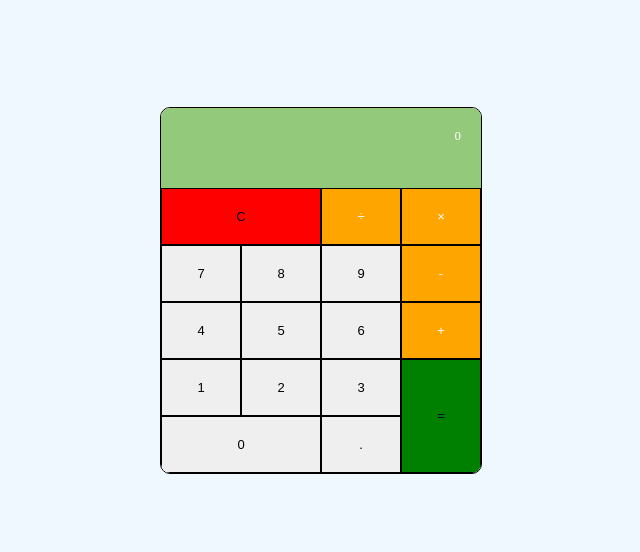
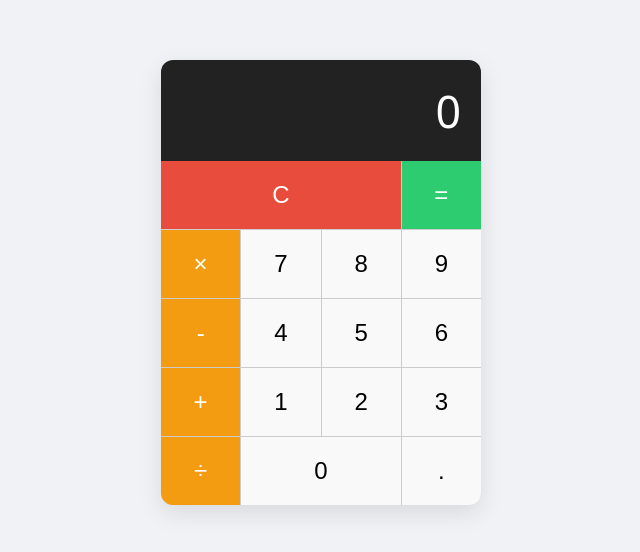
Before and after one commit to clclhive/html_workspace, a website: page day11/calc/index.html in a window 1280 px wide. Shown: the part 118-670 px from the top of the page, without its empty margins (319-959 px from the left). Drawn offline with Linux system fonts and the light colour scheme.

Commit message:
Refactor calculator layout and styles; update button functionality in index.html and enhance CSS for improved aesthetics and usability.

```diff
--- a/day11/calc/index.html
+++ b/day11/calc/index.html
@@ -12,9 +12,7 @@
 
       <div class="buttons">
         <button class="btn btn-clear" data-type="clear">C</button>
-        <button class="btn btn-operator" data-value="/" data-type="operator">
-          &divide;
-        </button>
+        <button class="btn btn-equals" data-type="equals">=</button>
         <button class="btn btn-operator" data-value="*" data-type="operator">
           &times;
         </button>
@@ -55,7 +53,9 @@
           3
         </button>
 
-        <button class="btn btn-equals" data-type="equals">=</button>
+        <button class="btn btn-operator" data-value="/" data-type="operator">
+          &divide;
+        </button>
 
         <button
           class="btn btn-number btn-zero"
@@ -64,9 +64,7 @@
         >
           0
         </button>
-        <button class="btn btn-number" data-value="." data-type="decimal">
-          .
-        </button>
+        <button class="btn btn-number" data-value="." data-type="decimal">. </button>
       </div>
     </div>
 
--- a/day11/calc/style.css
+++ b/day11/calc/style.css
@@ -1,59 +1,96 @@
-body{
+/* 기본 스타일 및 전체 레이아웃 */
+body {
   display: flex;
   justify-content: center;
   align-items: center;
-    min-height: 100vh;
-    background-color: aliceblue;
-
+  height: 100vh;
+  margin: 0;
+  background-color: #f0f2f5; /* 부드러운 회색 배경 */
+  font-family: "Segoe UI", Tahoma, Geneva, Verdana, sans-serif;
 }
 
+/* 계산기 컨테이너 */
 .calculator {
   width: 320px;
-    border: 1px solid black;
-    border-radius: 10px;
-    background-color: #fff;
-    overflow: hidden;
+  background-color: #ffffff;
+  border-radius: 12px;
+  box-shadow: 0 8px 25px rgba(0, 0, 0, 0.1);
+  overflow: hidden; /* 내부 요소가 둥근 모서리를 벗어나지 않도록 함 */
 }
 
-.display{
-    background-color: rgb(147, 201, 123);
-    color: white;
-    font-size: small;
+/* 숫자 디스플레이 영역 */
+.display {
+  background-color: #222;
+  color: #fff;
+  font-size: 2.8rem;
+  font-weight: 300;
   text-align: right;
   padding: 20px;
-    height: 80px;
+  min-height: 40px;
   box-sizing: border-box;
-    overflow-x: auto;
-
+  word-wrap: break-word; /* 긴 숫자가 잘리지 않고 줄바꿈되도록 */
 }
 
-.buttons{
+/* 버튼 전체를 감싸는 그리드 컨테이너 */
+.buttons {
   display: grid;
   grid-template-columns: repeat(4, 1fr);
-
+  gap: 1px; /* 버튼 사이의 간격 */
+  background-color: #ccc; /* 그리드 간격 색상 */
 }
 
-.btn{
+/* 모든 버튼의 공통 스타일 */
+.btn {
+  background-color: #f9f9f9;
+  border: none;
   padding: 20px;
-    font-size: small;
-    border: 1px solid black;
+  font-size: 1.5rem;
+  cursor: pointer;
+  transition: background-color 0.2s ease;
 }
 
-.btn-operator{
-    background-color: orange;
+.btn:hover {
+  background-color: #ececec;
+}
+
+.btn:active {
+  background-color: #ddd;
+}
+
+/* 기능별 버튼 스타일 */
+
+/* 연산자 버튼 (/, *, -, +) */
+.btn-operator {
+  background-color: #f39c12; /* 주황색 */
   color: white;
 }
 
-.btn-clear{
-    background-color: red;
-    grid-column: span 2;
+.btn-operator:hover {
+  background-color: #e68a00;
 }
 
-.btn-equals{
-    background-color: green;
-    grid-row: span 2;
+.btn-operator:active {
+  background-color: #d37c00;
 }
 
-.btn-zero{
-    grid-column: span 2;
+/* 초기화(C) 버튼 */
+.btn-clear {
+  background-color: #e74c3c; /* 빨간색 */
+  color: white;
+  grid-column: span 3; /* HTML 구조에 맞게 3칸 차지 */
 }
+
+.btn-clear:hover {
+  background-color: #c0392b;
+}
+
+/* 등호(=) 버튼 */
+.btn-equals {
+  background-color: #2ecc71; /* 녹색 */
+  color: white;
+}
+
+/* 0 버튼 */
+.btn-zero {
+  grid-column: span 2; /* HTML 구조에 맞게 2칸 차지 */
+}
```
Lines whose indentation alone changed are shown as unchanged.
